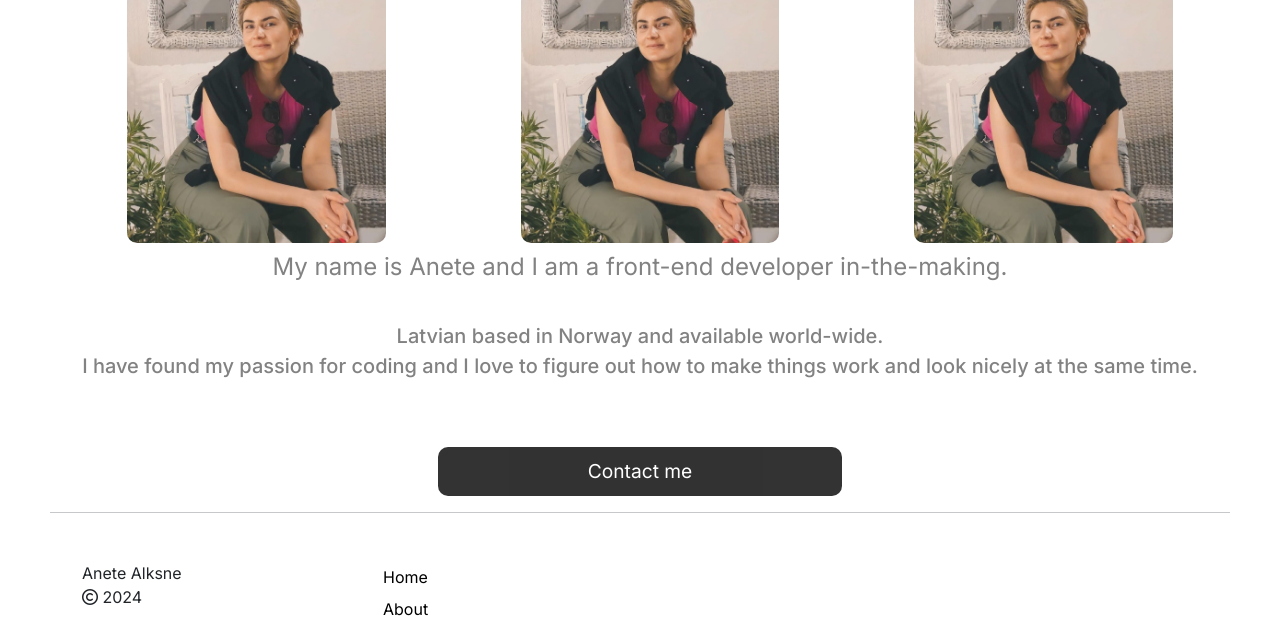
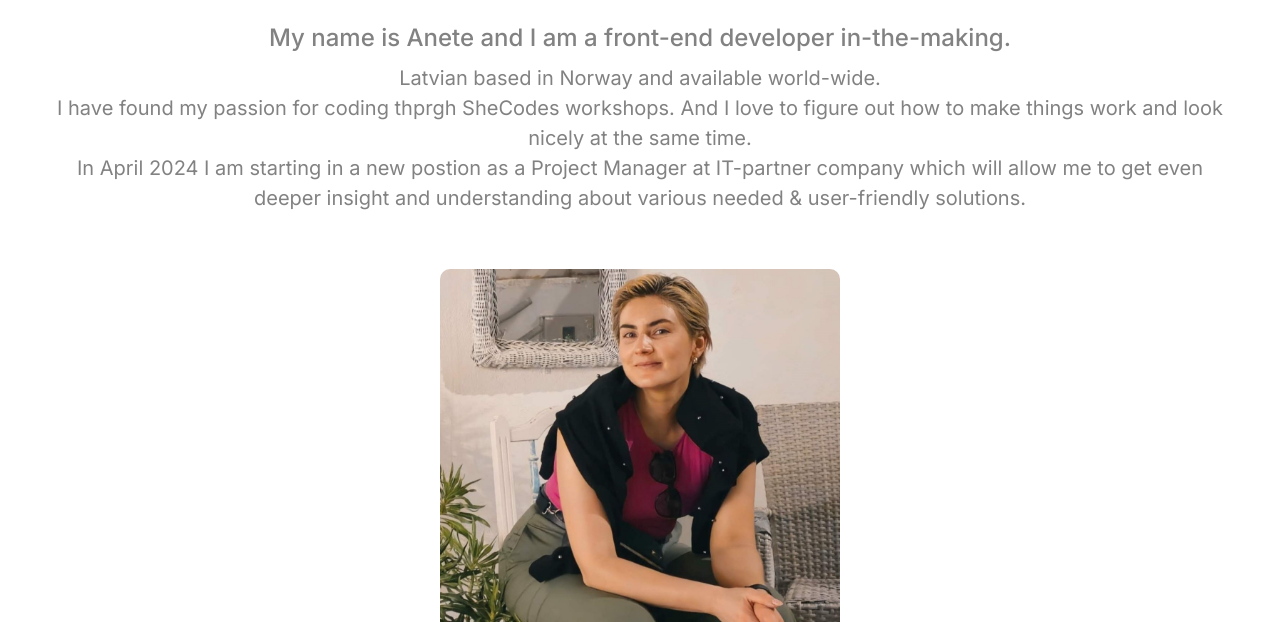
Before and after one commit to aanete/Portfolio-Anete, a plain HTML site: page about.html in a window 1280 px wide. Shown: the part 240-862 px from the top of the page. Drawn offline with nearby package versions, Linux system fonts and the light colour scheme.

Commit message:
About page - finetuning

```diff
--- a/about.html
+++ b/about.html
@@ -47,7 +47,7 @@
 						<a class="nav-link" href="index.html">Home </a>
 					</li>
 					<li class="nav-item">
-						<a class="nav-link" href="about.html"
+						<a class="nav-link active" href="about.html"
 							>About<span class="sr-only">(current)</span></a
 						>
 					</li>
@@ -62,42 +62,26 @@
 		</nav>
 		<main class="about-main">
 			<h1>About me</h1>
-			<div class="container-fluid">
-				<div class="row mt-5">
-					<div class="img-fluid col d-none d-md-block">
-						<img
-							src="visuals/portrait.jpg"
-							alt="landing-photo"
-							title="Anete"
-							class="landing-photo"
-						/>
-					</div>
-					<div class="img-fluid col d-none d-md-block">
-						<img
-							src="visuals/portrait.jpg"
-							alt="landing-photo"
-							title="Anete"
-							class="landing-photo"
-						/>
-					</div>
-					<div class="img-fluid col d-none d-md-block">
-						<img
-							src="visuals/portrait.jpg"
-							alt="landing-photo"
-							title="Anete"
-							class="landing-photo"
-						/>
-					</div>
-				</div>
-			</div>
 
 			<h2>My name is Anete and I am a front-end developer in-the-making.</h2>
 			<p>
 				Latvian based in Norway and available world-wide.
 				<br />
-				I have found my passion for coding and I love to figure out how to make
-				things work and look nicely at the same time.
+				I have found my passion for coding thprgh SheCodes workshops. And I love
+				to figure out how to make things work and look nicely at the same time.
+				<br />
+				In April 2024 I am starting in a new postion as a Project Manager at
+				IT-partner company which will allow me to get even deeper insight and
+				understanding about various needed & user-friendly solutions.
 			</p>
+			<div class="img-fluid col d-none d-md-block">
+				<img
+					src="visuals/portrait.jpg"
+					alt="landing-photo"
+					title="Anete"
+					class="about-photo"
+				/>
+			</div>
 			<button class="contact-button">
 				<a href="contact.html" class="contact-button-link">Contact me</a>
 			</button>
--- a/css/style.css
+++ b/css/style.css
@@ -20,11 +20,11 @@ h1 {
 }
 
 h2 {
-	font-weight: 400;
+	font-weight: 500;
 	font-size: 24px;
 	color: rgb(130, 130, 130);
-	margin-top: 10px;
-	margin-bottom: 40px;
+	margin-top: 40px;
+	margin-bottom: 10px;
 }
 
 h3 {
@@ -34,7 +34,7 @@ h3 {
 }
 
 p {
-	font-weight: 500;
+	font-weight: 400;
 	font-size: 20px;
 	color: var(--secondary-color);
 }
@@ -68,7 +68,7 @@ img {
 	height: auto;
 }
 .landing-photo {
-	width: 70%;
+	width: 80%;
 	height: auto;
 	margin: 0 30px 0 50px;
 	opacity: 0.9;
@@ -100,11 +100,18 @@ a {
 	color: black;
 }
 
-@media (max-width: 1000px) {
+@media (max-width: 770px) {
 	header {
 		text-align: center;
 	}
 }
+
 .about-main {
 	text-align: center;
+	margin-top: 100px;
 }
+
+.about-photo {
+	width: 400px;
+	margin-top: 40px;
+}
```
Also changed, not shown: index.html (+1 -1 lines).
